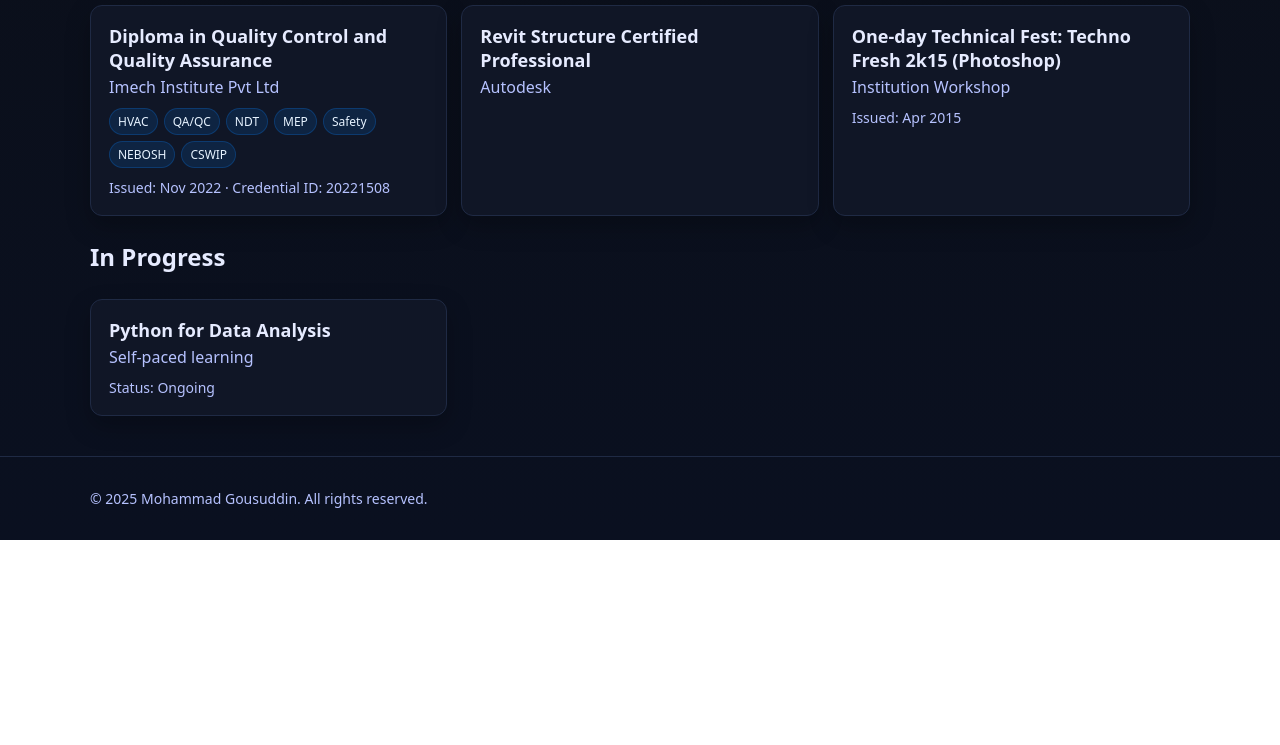
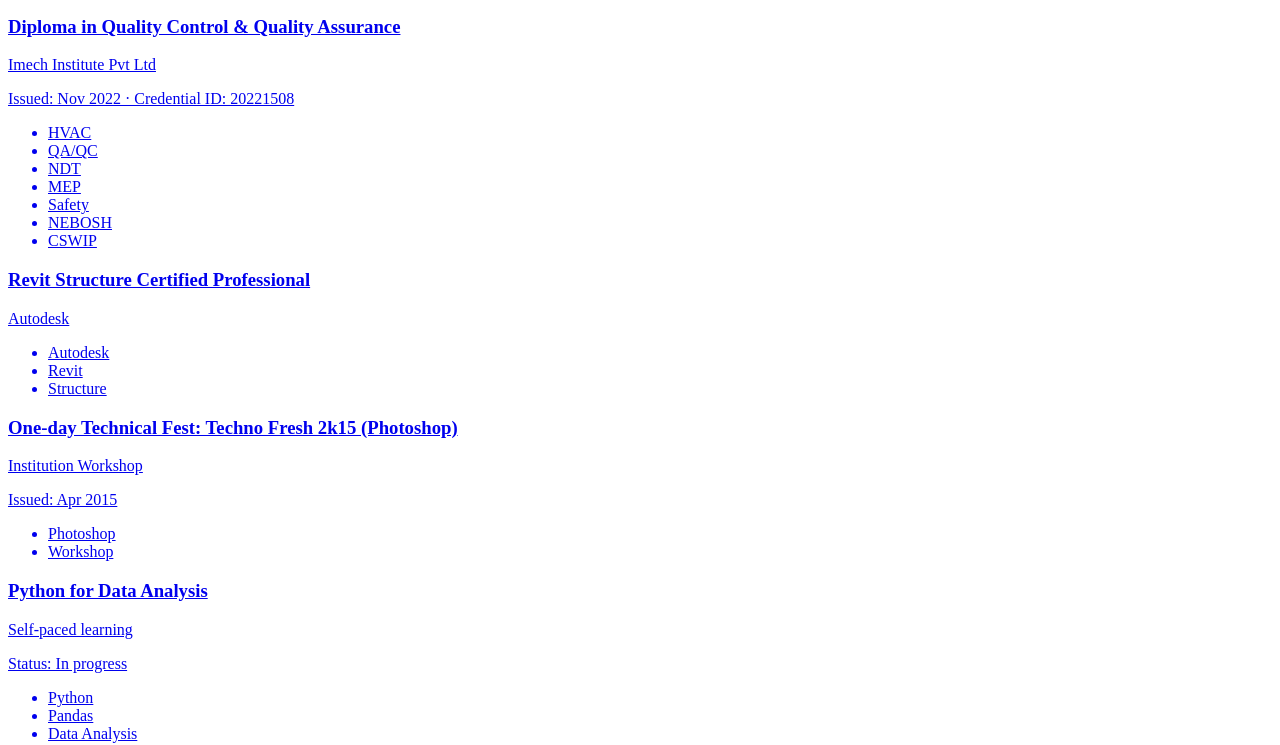
Before and after one commit to mohammadgousuddin/portfolio, a plain HTML site: page certifications.html in a window 1280 px wide. Shown: the part 263-1008 px from the top of the page. Before the commit the page ends 803 px from the top, so only its background shows below. Drawn offline with Linux system fonts and the light colour scheme.

Commit message:
update 2

```diff
--- a/certifications.html
+++ b/certifications.html
@@ -7,34 +7,32 @@
   <meta name="description" content="Professional certifications of Mohammad Gousuddin." />
   <meta name="viewport" content="width=device-width, initial-scale=1" />
 
-  <!-- Fonts -->
+  <!-- Google Fonts -->
   https://fonts.googleapis.com
   https://fonts.gstatic.com
-  https://fonts.googleapis.com/css2?family=Poppins:wght@300;400;600;700&display=swap
+  <link href="https://fonts.googleapis.com/css2?family=Poppins:wght@300;400;lay=swap
 
   <!-- Favicon -->
   assets/favicon.png
 
-  <!-- Styles -->
+  <!-- Site Styles -->
   style.css
 
   <!-- Structured Data -->
   <script type="application/ld+json">
   {
-    "@context": "https://schema.org",
-    "@type": "Person",
-    "name": "Mohammad Gousuddin",
-    "jobTitle": "Quality Control Engineer",
-    "email": "mailto:ghousuddin97@gmail.com",
-    "sameAs": [
-      "https://www.linkedin.com/in/md-ghousuddin/"
-    ],
-    "url": "https://your-domain.example/certifications.html"
+    "@context":"https://schema.org",
+    "@type":"Person",
+    "name":"Mohammad Gousuddin",
+    "email":"mailto:ghousuddin97@gmail.com",
+    "jobTitle":"Quality Control Engineer",
+    "sameAs":[ "https://www.linkedin.com/in/md-ghousuddin/" ],
+    "url":"certifications.html"
   }
   </script>
 </head>
 <body>
-  <!-- Header / Nav -->
+  <!-- Navigation -->
   <nav class="nav">
     <div class="container">
       <div class="wrap">
@@ -42,9 +40,9 @@
         <button class="menu-toggle" aria-label="Toggle menu" aria-expanded="false">☰</button>
         <div class="menu" role="navigation">
           index.htmlHome</a>
-          experience.htmlExperience</a>
+          <aperience.htmlExperience</a>
           education.htmlEducation</a>
-          projects.htmlProjects</a>
+          <a hrefs.htmlProjects</a>
           certifications.htmlCertifications</a>
           research.htmlResearch</a>
           contact.htmlContact</a>
@@ -53,26 +51,43 @@
     </div>
   </nav>
 
-  <!-- Main -->
+  <!-- Page -->
   <main class="page">
     <div class="container">
-      <header class="page-header">
-        <h1>Certifications</h1>
-        <p class="subtitle">A snapshot of my verified credentials and professional training.</p>
-      </header>
+      <section class="page-hero">
+        <div class="hero-grid">
+          <div>
+            <h1 style="margin:0 0 .5rem;">Certifications</h1>
+            <p class="meta" style="margin:0;">
+              Verified credentials and professional training aligned to QA/QC and civil engineering.
+            </p>
+            <div class="cta">
+              <a class="btn" href="https://www.linkedin.com/in/md-ghousuddin/" target="_blank" rel="    </a>
+              <a class="btn secondary"a>
+            </div>
+            <ul class="badges">
+              <li>QA/QC</li>
+              <li>HVAC</li>
+              <li>NDT</li>
+              <li>MEP</li>
+              <li>Safety</li>
+              <li>Autodesk Revit</li>
+            </ul>
+          </div>
+        </div>
+      </section>
 
       <!-- Certifications List -->
-      <section aria-labelledby="cert-list-title">
-        <h2 id="cert-list-title" class="visually-hidden">List of Certifications</h2>
-        <ul class="cert-list">
-          <!-- Diploma in QC & QA -->
-          <li class="cert-item">
-            <div class="cert-card">
-              <div class="cert-meta">
-                <h3 class="cert-name">Diploma in Quality Control and Quality Assurance</h3>
-                <p class="cert-org">Imech Institute Pvt Ltd</p>
-              </div>
-              <ul class="cert-tags">
+      <section>
+        <div class="grid cols-2">
+          <!-- Diploma in Quality Control & Quality Assurance -->
+          <article class="card">
+            <h3>Diploma in Quality Control &amp; Quality Assurance</h3>
+            <p class="meta">Imech Institute Pvt Ltd</p>
+            <p class="meta">Issued: Nov 2022 &middot; Credential ID: 20221508</p>
+            <!-- Optional credential link -->
+            <!-- https://...View credential</a> -->
+            <ul class="badges">
               <li>HVAC</li>
               <li>QA/QC</li>
               <li>NDT</li>
@@ -81,50 +96,53 @@
               <li>NEBOSH</li>
               <li>CSWIP</li>
             </ul>
-              <p class="cert-detail">
-                Issued: Nov 2022 &middot; Credential ID: 20221508
-              </p>
-              <!-- If you have a public credential URL, add it below -->
-              <!-- <a class="btn btnredential</a> -->
-            </div>
-          </li>
+          </article>
 
           <!-- Revit Structure Certified Professional -->
-          <li class="cert-item">
-            <div class="cert-card">
-              <div class="cert-meta">
-                <h3 class="cert-name">Revit Structure Certified Professional</h3>
-                <p class="cert-org">Autodesk</p>
-              </div>
-              <!-- <a class="btn btn-small" href="https://..." targetiv>
-          </li>
+          <article class="card">
+            <h3>Revit Structure Certified Professional</h3>
+            <p class="meta">Autodesk</p>
+            <!-- https://...View credential</a> -->
+            <ul class="badges">
+              <li>Autodesk</li>
+              <li>Revit</li>
+              <li>Structure</li>
+            </ul>
+          </article>
 
           <!-- One-day Technical Fest (Photoshop) -->
-          <li class="cert-item">
-            <div class="cert-card">
-              <div class="cert-meta">
-                <h3 class="cert-name">One-day Technical Fest: Techno Fresh 2k15 (Photoshop)</h3>
-                <p class="cert-org">Institution Workshop</p>
+          <article class="card">
+            <h3>One-day Technical Fest: Techno Fresh 2k15 (Photoshop)</h3>
+            <p class="meta">Institution Workshop</p>
+            <p class="meta">Issued: Apr 2015</p>
+            <ul class="badges">
+              <li>Photoshop</li>
+              <li>Workshop</li>
+            </ul>
+          </article>
+
+          <!-- In Progress -->
+          <article class="card">
+            <h3>Python for Data Analysis</h3>
+            <p class="meta">Self-paced learning</p>
+            <p class="meta">Status: In progress</p>
+            <ul class="badges">
+              <li>Python</li>
+              <li>Pandas</li>
+              <li>Data Analysis</li>
+            </ul>
+          </article>
         </div>
-              <p class="cert-detail">Issued: Apr 2015</p>
-            </div>
-          </li>
-        </ul>
       </section>
 
-      <!-- In-progress / Learning -->
-      <section aria-labelledby="learning-title" class="in-progress">
-        <h2 id="learning-title">In Progress</h2>
-        <ul class="cert-list">
-          <li class="cert-item">
-            <div class="cert-card">
-              <div class="cert-meta">
-                <h3 class="cert-name">Python for Data Analysis</h3>
-                <p class="cert-org">Self-paced learning</p>
-              </div>
-              <p class="cert-detail">Status: Ongoing</p>
-            </div>
-          </li>
+      <!-- Optional simple list (matches your original markup) -->
+      <section>
+        <h3 style="margin-top:0.5rem;">Quick List</h3>
+        <ul class="list">
+          <li>Diploma in Quality Control &amp; Quality Assurance (Imech Institute Pvt Ltd)</li>
+          <li>Revit Structure Certified Professional (Autodesk)</li>
+          <li>One-day Technical Fest: Techno Fresh 2k15 — Photoshop</li>
+          <li>Python for Data Analysis — In progress</li>
         </ul>
       </section>
 
@@ -139,70 +157,6 @@
   </footer>
 
   <!-- Scripts -->
-  <script>
-    // Mobile menu toggle
-    const toggle = document.querySelector('.menu-toggle');
-    const menu = document.querySelector('.menu');
-    if (toggle && menu) {
-      toggle.addEventListener('click', () => {
-        const expanded = toggle.getAttribute('aria-expanded') === 'true';
-        toggle.setAttribute('aria-expanded', String(!expanded));
-        menu.classList.toggle('open');
-      });
-    }
-    // Auto-update year
-    document.getElementById('year').textContent = new Date().getFullYear();
-  </script>
-
-  <!-- Minimal inline styles (optional) -->
-  <style>
-    :root {
-      --bg: #0b0f19;
-      --card: #101626;
-      --text: #e6ebff;
-      --muted: #b6c2ff;
-      --brand: #0a66c2; /* LinkedIn blue */
-      --accent: #5ab0ff;
-      --border: #1f2a44;
-    }
-    * { box-sizing: border-box; }
-    html, body { margin: 0; padding: 0; font-family: 'Poppins', system-ui, -apple-system, Segoe UI, Roboto, sans-serif; color: var(--text); background: linear-gradient(180deg, #0b0f19 0%, #0a1020 100%);}
-    .container { width: min(1100px, 92%); margin: 0 auto; }
-    .nav { position: sticky; top: 0; backdrop-filter: blur(8px); background: rgba(11,15,25,0.75); border-bottom: 1px solid var(--border); z-index: 10; }
-    .nav .wrap { display: flex; align-items: center; justify-content: space-between; padding: 14px 0; }
-    .brand { color: var(--text); text-decoration: none; font-weight: 700; letter-spacing: .3px; }
-    .brand span { color: var(--brand); }
-    .menu { display: flex; gap: 16px; }
-    .menu a { color: var(--muted); text-decoration: none; padding: 8px 10px; border-radius: 6px; }
-    .menu a:hover, .menu a.active { background: rgba(10,102,194,0.12); color: #fff; }
-    .menu-toggle { display: none; font-size: 20px; color: var(--text); background: transparent; border: 1px solid var(--border); padding: 6px 10px; border-radius: 6px; }
-
-    .page-header { padding: 36px 0 10px; }
-    h1 { margin: 0 0 8px; font-size: clamp(28px, 3vw, 36px); }
-    .subtitle { margin: 0; color: var(--muted); }
-
-    .cert-list { list-style: none; padding: 0; margin: 26px 0 10px; display: grid; grid-template-columns: repeat(auto-fill, minmax(280px, 1fr)); gap: 14px; }
-    .cert-item { margin: 0; }
-    .cert-card { background: var(--card); border: 1px solid var(--border); border-radius: 12px; padding: 18px; height: 100%; display: grid; align-content: start; gap: 10px; box-shadow: 0 10px 25px rgba(0,0,0,0.25); }
-    .cert-name { margin: 0 0 4px; font-size: 18px; }
-    .cert-org { margin: 0; color: var(--muted); }
-    .cert-detail { margin: 0; color: var(--muted); font-size: 14px; }
-    .cert-tags { display: flex; flex-wrap: wrap; gap: 6px; padding: 0; margin: 0; list-style: none; }
-    .cert-tags li { font-size: 12px; color: #e7f3ff; background: rgba(10,102,194,0.18); border: 1px solid rgba(10,102,194,0.35); padding: 4px 8px; border-radius: 999px; }
-
-    .in-progress { margin-top: 24px; }
-    footer { border-top: 1px solid var(--border); margin-top: 40px; }
-    footer .container { padding: 18px 0; color: var(--muted); font-size: 14px; }
-
-    /* Accessibility helper */
-    .visually-hidden { position: absolute; width: 1px; height: 1px; padding: 0; margin: -1px; overflow: hidden; clip: rect(0,0,0,0); border: 0; }
-
-    /* Responsive nav */
-    @media (max-width: 780px) {
-      .menu-toggle { display: inline-block; }
-      .menu { display: none; flex-direction: column; gap: 6px; padding: 10px 0; }
-      .menu.open { display: flex; }
-    }
-  </style>
+  script.js</script>
 </body>
 </html>
```
Lines whose indentation alone changed are shown as unchanged.
